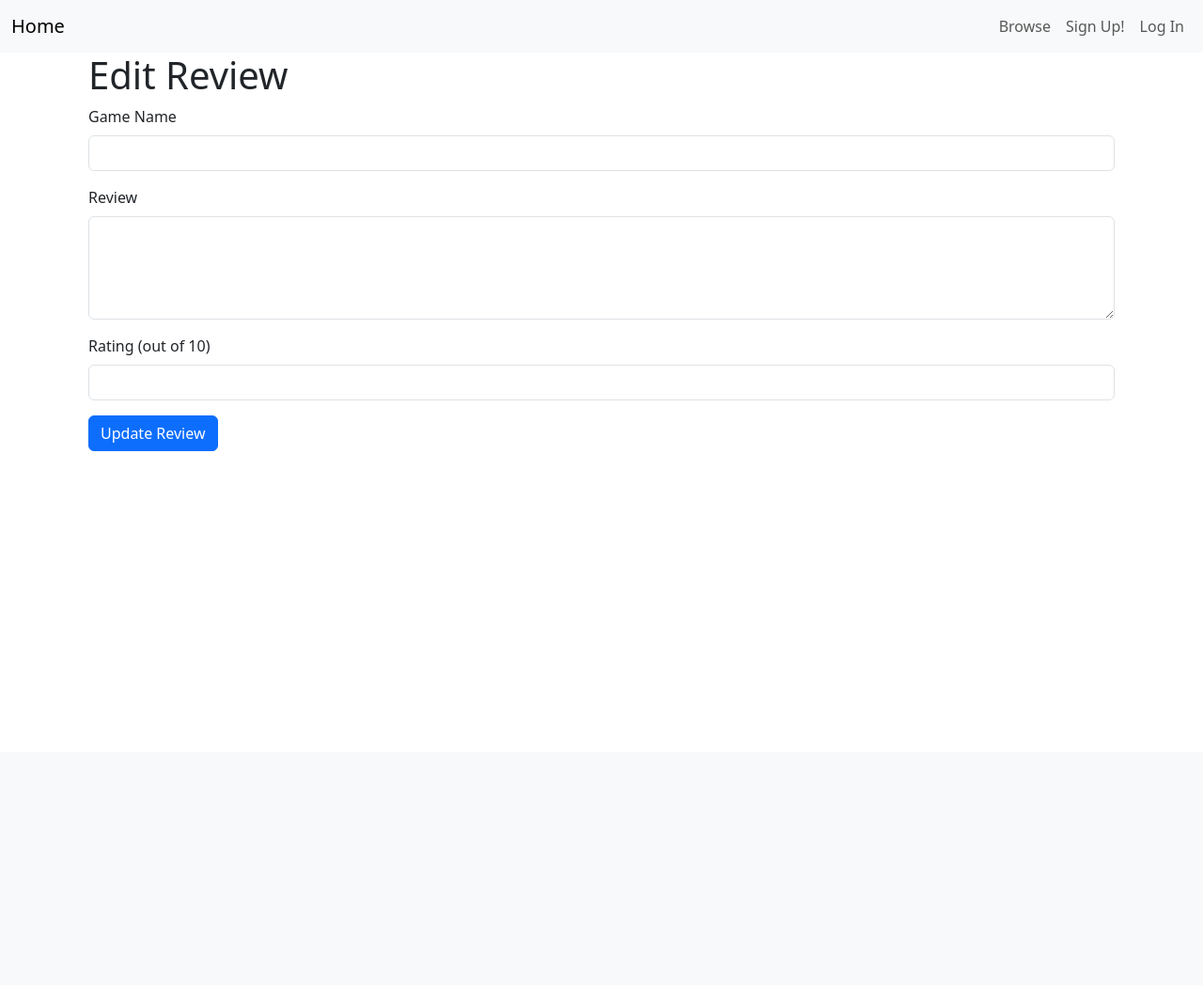
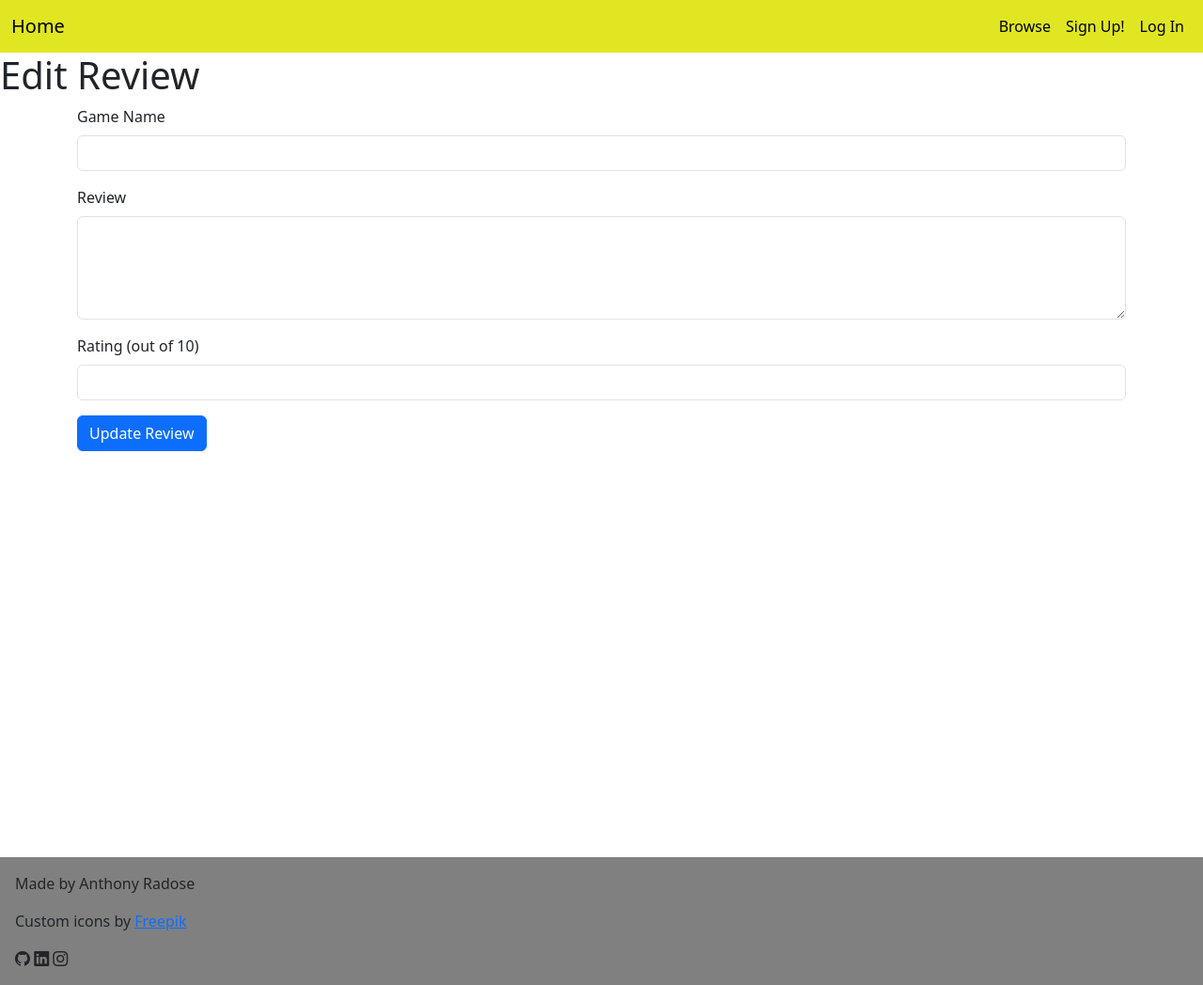
Before and after one commit to anthonyradose/gamesay_milestone_project3, a Python web app: template templates/edit_review.html in a window 1280 px wide. Shown: the whole page at 94% size. Before the commit the page ends 480 px from the top, so only its background shows below. Run offline with Jinja, Linux system fonts and the light colour scheme; the template is opened without the code that fills it, so the values that code supplies are empty.

Commit message:
Add initial styling to home page and footer

```diff
--- a/static/css/style.css
+++ b/static/css/style.css
@@ -1,4 +1,24 @@
+
+
 .fixed-size-img {
     width: 200px;
     height: auto;
 }
+
+#gamepadIcon {
+    height: 1em;
+    width: auto;
+    position: relative;
+    top: -0.1em;
+}
+
+:root .navbar{
+    --bs-tertiary-bg-rgb: 224,231,34;
+    --bs-navbar-color: rgba(var(--bs-emphasis-color-rgb), 1);
+    --bs-emphasis-color-rgb: 0, 0, 0;
+  }
+
+.footer{
+    background-color: grey;
+    margin-bottom: 0;
+}
--- a/templates/base.html
+++ b/templates/base.html
@@ -6,6 +6,7 @@
     <meta name="viewport" content="width=device-width, initial-scale=1.0">
     <link rel="stylesheet" href="https://cdn.jsdelivr.net/npm/bootstrap@5.3.3/dist/css/bootstrap.min.css"
         type="text/css">
+    <link rel="stylesheet" href="https://cdn.jsdelivr.net/npm/bootstrap-icons@1.11.3/font/bootstrap-icons.css">
     <link rel="stylesheet" href="{{ url_for('static', filename='css/style.css') }}" type="text/css">
     {% block styles %}
     {% endblock %}
@@ -63,10 +64,35 @@
         {% endwith %}
     </section>
 
-    <main class="container">
+    <main>
         {% block content %}
+        <div class="container mt-4 min-vh-100">
+            <div class="row justify-content-center">
+                <div class="col-lg-8">
+                    <div class="card p-4">
+                        <div class="border p-4">
+                            <h1 class="display-1 text-center mb-4 fw-lighter">GA<img id="gamepadIcon"
+                                    src="../static/css/icons/game_pad.png">ESAY</h1>
+                        </div>
+                        <div class="border p-4 mt-4">
+                            <p class="lead text-center mb-0">Gamesay is a platform where you can discover, review, and
+                                share your favorite games with other users.</p>
+                        </div>
+                    </div>
+                </div>
+            </div>
+        </div>
         {% endblock %}
     </main>
+    <footer class="footer mt-auto">
+        <div class="container-fluid p-3">
+        <p>Made by Anthony Radose</p>
+        <p>Custom icons by <a href="https://www.freepik.com/icons" target="_blank">Freepik</a></p>
+        <i class="bi bi-github"></i>
+        <i class="bi bi-linkedin"></i>
+        <i class="bi bi-instagram"></i>
+        </div>
+    </footer>
     <script src="https://cdn.jsdelivr.net/npm/bootstrap@5.3.3/dist/js/bootstrap.bundle.min.js"></script>
     <script src="{{ url_for('static', filename='js/script.js') }}"></script>
     {% block scripts %}
--- a/templates/edit_review.html
+++ b/templates/edit_review.html
@@ -1,7 +1,8 @@
 {% extends "base.html" %}
 {% block content %}
-<div class="container">
-    <h1>Edit Review</h1>
+
+<h1>Edit Review</h1>
+<div class="container min-vh-100">
     <form method="post">
         <div class="mb-3">
             <label for="name" class="form-label">Game Name</label>
--- a/templates/game_info.html
+++ b/templates/game_info.html
@@ -1,6 +1,6 @@
 {% extends "base.html" %}
 {% block content %}
-<div class="container">
+<div class="container min-vh-100">
     <div class="row">
         <div class="col-md-6">
             <h1>{{ game_data['name'] }}</h1>
--- a/templates/game_reviews.html
+++ b/templates/game_reviews.html
@@ -1,7 +1,8 @@
 {% extends "base.html" %}
 {% block content %}
-<div class="container">
-    <h2 class="text-center mb-4">Game Reviews</h2>
+
+<h2 class="text-center mb-4">Game Reviews</h2>
+<div class="container min-vh-100">
     <div class="row">
         {% for game in games %}
         <div class="col-lg-12 mb-4">
--- a/templates/log_in.html
+++ b/templates/log_in.html
@@ -3,7 +3,7 @@
 
 <h3 class="text-center">Log In!</h3>
 
-<div class="row">
+<div class="row min-vh-100">
     <form class="col-md-8 offset-md-2" method="POST" action="{{ url_for('log_in') }}">
         <div class="card">
             <div class="card-body">
--- a/templates/profile.html
+++ b/templates/profile.html
@@ -1,7 +1,7 @@
 {% extends "base.html" %}
 {% block content %}
 
-<div class="container">
+<div class="container min-vh-100">
     <div class="row justify-content-center">
         <div class="col-md-8">
             <h3 class="text-center text-primary mb-4">
--- a/templates/search_game.html
+++ b/templates/search_game.html
@@ -1,6 +1,6 @@
 {% extends "base.html" %}
 {% block content %}
-<div class="container" style="margin-top: 20vh;">
+<div class="container min-vh-100">
     <div class="row justify-content-center">
         <div class="col-md-6">
             <h1 class="text-center mb-4">Search for a Game</h1>
--- a/templates/search_results.html
+++ b/templates/search_results.html
@@ -1,6 +1,7 @@
 {% extends "base.html" %}
 {% block content %}
 <h1>Search Results</h1>
+<div class="container min-vh-100">
     <ul>
         {% for game in games %}
         <a href="{{url_for('game_info', game=game)}}">
@@ -14,7 +15,8 @@
     <nav aria-label="Page navigation">
         <ul class="pagination">
             {% if page > 1 %}
-        <li class="page-item"><a class="page-link" href="{{ url_for('search_results', query=query, page=1) }}">First</a>
+            <li class="page-item"><a class="page-link"
+                    href="{{ url_for('search_results', query=query, page=1) }}">First</a>
             </li>
             <li class="page-item"><a class="page-link"
                     href="{{ url_for('search_results', query=query, page=page - 1) }}">Previous</a></li>
@@ -33,4 +35,5 @@
                     {% endif %}
         </ul>
     </nav>
+</div>
 {% endblock %}
--- a/templates/sign_up.html
+++ b/templates/sign_up.html
@@ -2,7 +2,7 @@
 {% block content %}
 
 <h3 class="text-center">Sign Up!</h3>
-
+<div class="container min-vh-100">
     <div class="row">
         <form class="col-md-8 offset-md-2" method="POST" action="{{ url_for('sign_up') }}">
             <div class="card">
@@ -44,5 +44,5 @@
             </p>
         </div>
     </div>
-
+</div>
 {% endblock %}
```
Also changed, not shown: static/css/icons/game_pad.png (added). Lines whose indentation alone changed are shown as unchanged.
